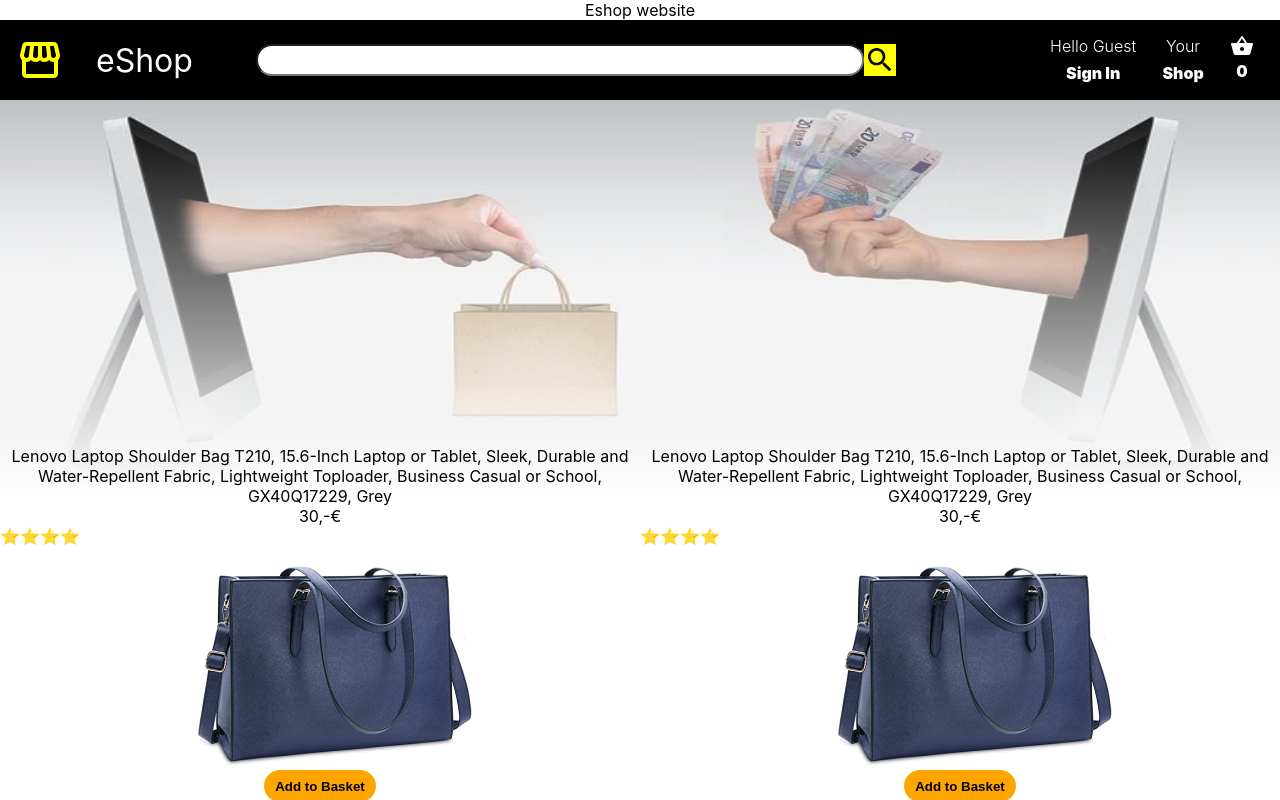
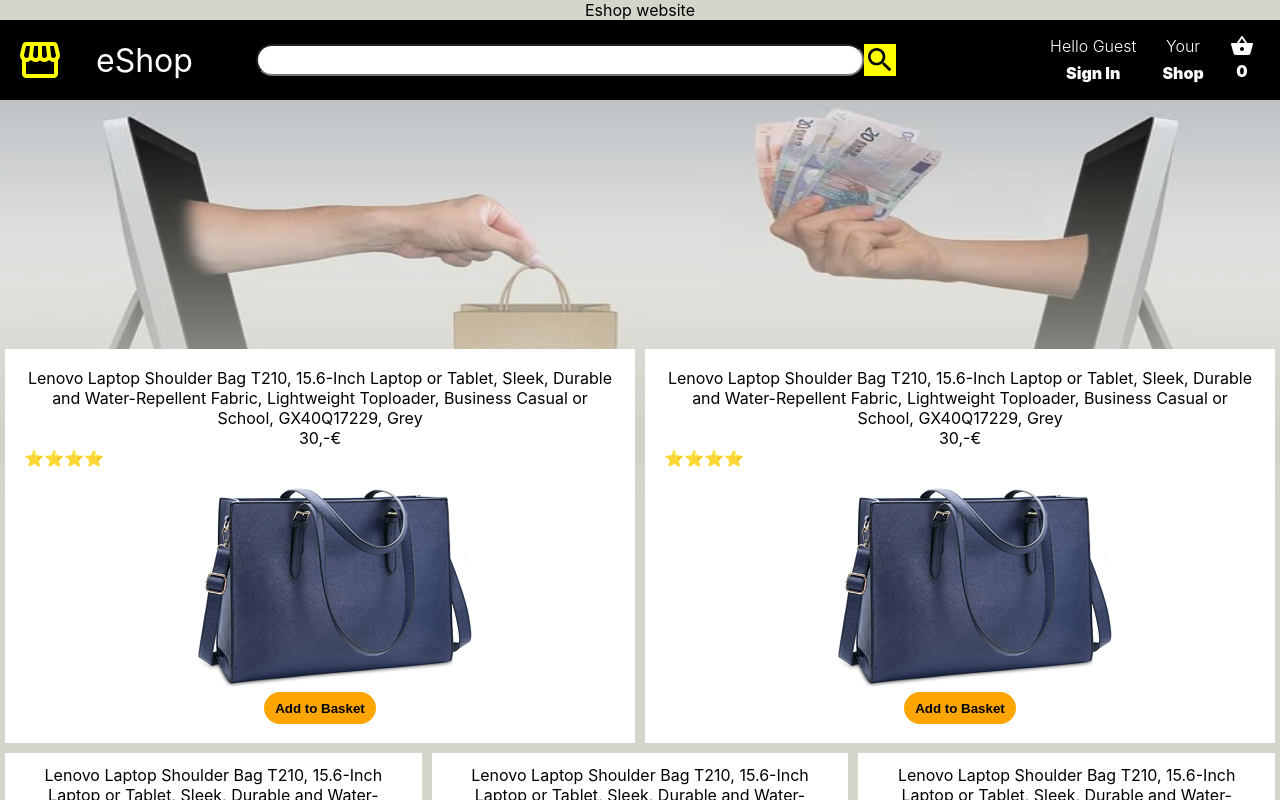
Before and after one commit to sgujuluva/ecommerce-shopping-react, a React (Create React App) app: page / in a window 1280 px wide. Shown: the top 800 px of the page. Built offline with nearby package versions, Linux system fonts and the light colour scheme.

Commit message:
products in home page is styled

```diff
--- a/src/Products.css
+++ b/src/Products.css
@@ -4,15 +4,24 @@
   box-sizing: border-box;
 }
 .product-container {
-  height: 70vh;
 /*   border: 2px solid red; */
   display: flex;
   flex-direction: column;
   justify-content: center;
   align-items: center;
+  margin:5px;
+  padding:1.2rem;
+  width:100%;
+  min-width:100px;
+  max-height: 400px;
+  background-color:white;
+  z-index:1;
+
 }
 .product-info {
-  /* border: 2px solid blue; */
+  /* border: 2px solid blue;
+  height:100px;
+  margin-bottom: 15px; */
 }
 .product-rating {
   display: flex;
--- a/src/index.css
+++ b/src/index.css
@@ -5,6 +5,7 @@
     sans-serif;
   -webkit-font-smoothing: antialiased;
   -moz-osx-font-smoothing: grayscale;
+  background-color: #D6D5CB;
 }
 
 code {
```
Also changed, not shown: src/Home.css (line endings or trailing spaces).
